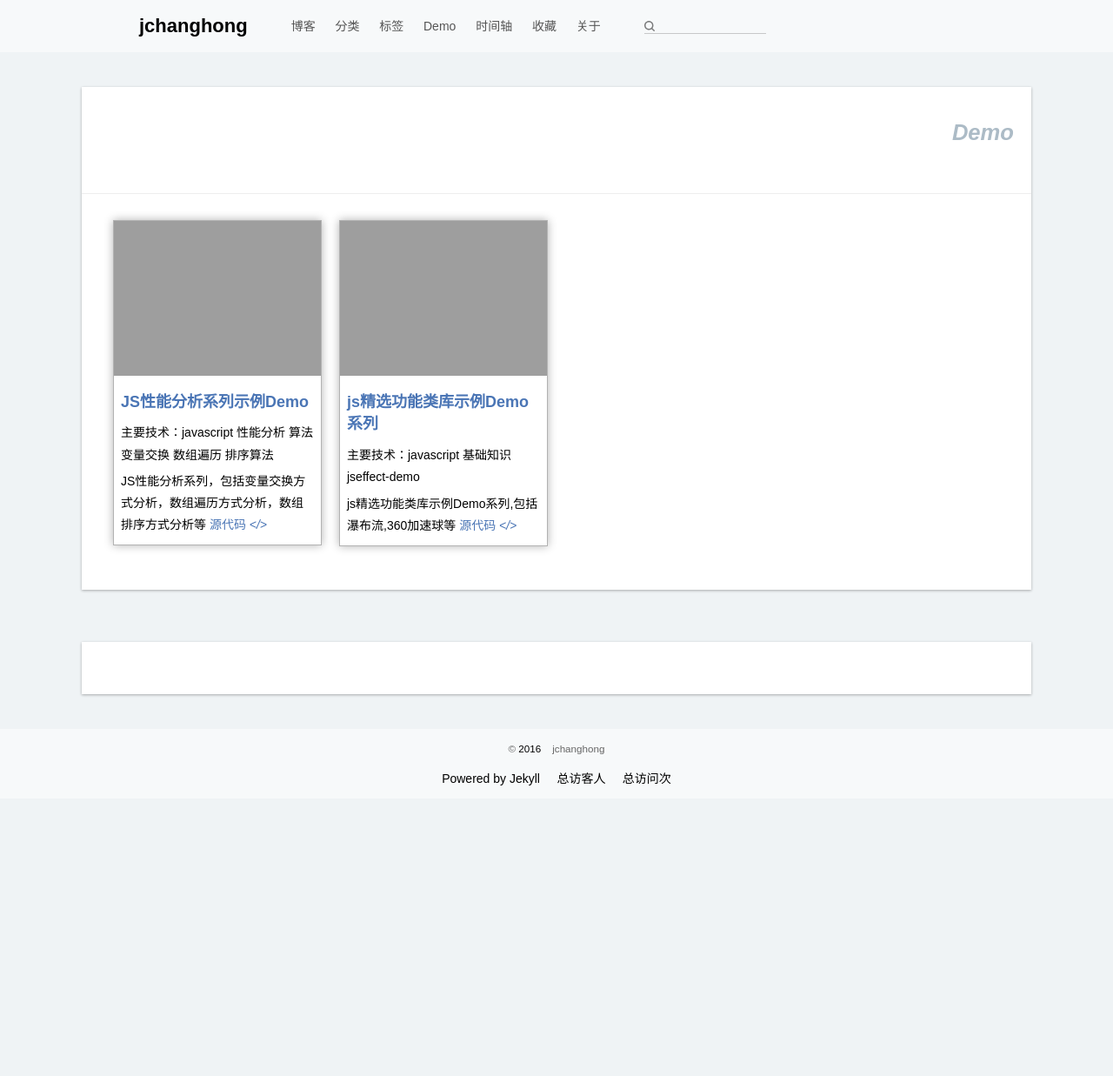
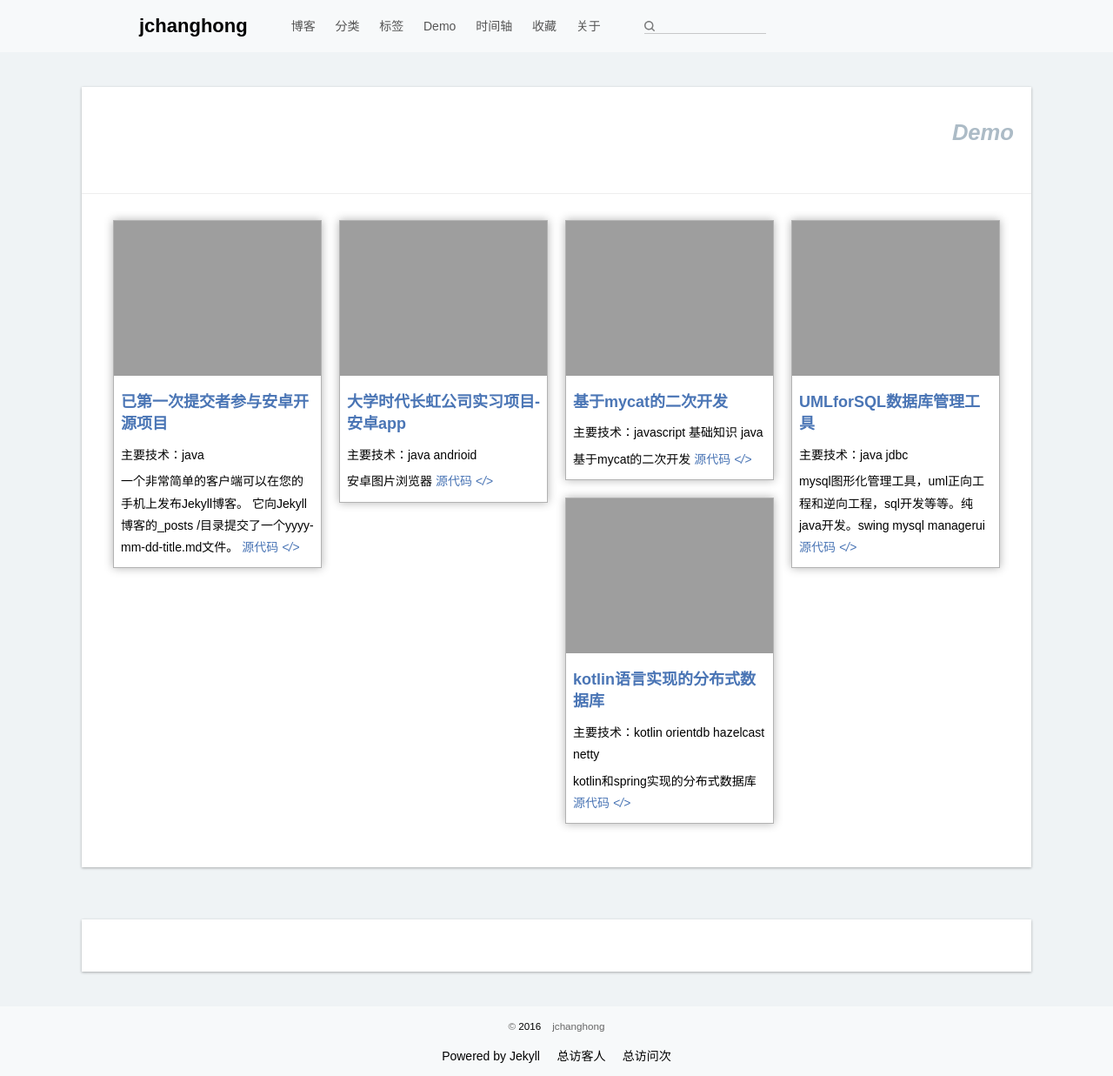
Before and after one commit to jchanghong/jchanghong.github.io, a Jekyll site: the page built from demo/demo.html, in a window 1280 px wide. Shown: the whole page at 87% size. Built offline with Jekyll 4.4.1, drawn with Linux system fonts in a browser that asks for light colours; comment, search, counter and statistics services are not loaded; before the commit the page ends 918 px from its top, so only the background shows below that.

Commit message:
版本2 init

```diff
--- a/_posts/project/2016-11-13-javascript_showDemo.md
+++ b/_posts/project/2016-11-13-javascript_showDemo.md
@@ -1,25 +1,13 @@
 ---
 layout:     post
-title:      js精选功能类库示例Demo系列
+title:      kotlin语言实现的分布式数据库
 category: project
-tags:  javascript
-favour: javascript jseffect-demo
+tags:  kotlin spring
+favour: kotlin
 
-show: https://jchanghong.github.io/jseffect-demo/index.html
-src: https://github.com/jchanghong/jseffect-demo
+show: https://github.com/jchanghong/jsql
+src: https://github.com/jchanghong/jsql
 pic: https://jchanghong.github.io/jseffect-demo/staticresource/waterfallflow/demo_js_waterfallflow_1.png
-technology: javascript 基础知识 jseffect-demo
-description: js精选功能类库示例Demo系列,包括瀑布流,360加速球等
+technology: kotlin orientdb hazelcast netty
+description: kotlin和spring实现的分布式数据库
 ---
-
-## 说明
-js精选功能类库示例Demo系列，目前包括:
-
-* [网页瀑布流效果实现的几种方式][]
-
-## Demo传送门
-
-[js精选功能类库示例Demo系列](https://jchanghong.github.io/jseffect-demo/index.html)
-
-
-[网页瀑布流效果实现的几种方式]: https://jchanghong.github.io/2016/11/13/waterflowEffect.html
--- /dev/null
+++ b/_posts/project/2016-11-13-javascript_showDemo2.md
@@ -0,0 +1,13 @@
+---
+layout:     post
+title:      UMLforSQL数据库管理工具
+category: project
+tags:  java jdbc
+favour: java
+
+show: https://github.com/jchanghong/UMLforSQL
+src: https://github.com/jchanghong/UMLforSQL
+pic: https://jchanghong.github.io/jseffect-demo/staticresource/waterfallflow/demo_js_waterfallflow_1.png
+technology: java jdbc
+description: mysql图形化管理工具，uml正向工程和逆向工程，sql开发等等。纯java开发。swing mysql managerui
+---
--- /dev/null
+++ b/_posts/project/2016-11-13-javascript_showDemo3.md
@@ -0,0 +1,13 @@
+---
+layout:     post
+title:      基于mycat的二次开发
+category: project
+tags:  java javascript
+favour: javascript
+
+show: https://github.com/jchanghong/Mycat2
+src: https://github.com/jchanghong/Mycat2
+pic: https://jchanghong.github.io/jseffect-demo/staticresource/waterfallflow/demo_js_waterfallflow_1.png
+technology: javascript 基础知识 java
+description:   基于mycat的二次开发
+---
--- /dev/null
+++ b/_posts/project/2016-11-13-javascript_showDemo5.md
@@ -0,0 +1,13 @@
+---
+layout:     post
+title:      大学时代长虹公司实习项目-安卓app
+category: project
+tags:  java
+favour: java
+
+show: https://github.com/jchanghong/changhong_Practice
+src: https://github.com/jchanghong/changhong_Practice
+pic: https://jchanghong.github.io/jseffect-demo/staticresource/waterfallflow/demo_js_waterfallflow_1.png
+technology: java andrioid
+description: 安卓图片浏览器
+---
--- /dev/null
+++ b/_posts/project/2016-11-13-javascript_showDemo6.md
@@ -0,0 +1,15 @@
+---
+layout:     post
+title:      已第一次提交者参与安卓开源项目
+category: project
+tags:  android
+favour: android
+
+show: https://github.com/tsangiotis/JekyllForAndroid
+src: https://github.com/tsangiotis/JekyllForAndroid
+pic: https://jchanghong.github.io/jseffect-demo/staticresource/waterfallflow/demo_js_waterfallflow_1.png
+technology: java
+description: 一个非常简单的客户端可以在您的手机上发布Jekyll博客。
+
+             它向Jekyll博客的_posts /目录提交了一个yyyy-mm-dd-title.md文件。
+---
--- a/_posts/project/2016-11-21-baseKnowlenge_javascriptPerformanceAnalysis.md
+++ /dev/null
@@ -1,29 +0,0 @@
----
-layout:     post
-title:      JS性能分析系列示例Demo
-category: project
-tags:  javascript 基础知识 性能分析 变量交换
-favour: javascript 性能分析
-
-show: https://jchanghong.github.io/jsPerformanceAnalysis/index.html
-src: https://github.com/jchanghong/jsPerformanceAnalysis
-pic: https://jchanghong.github.io/jsPerformanceAnalysis/staticresource/performanceAnalysis/demo_js_performanceAnalysis_jsexchangevalue_2.png
-technology: javascript 性能分析 算法 变量交换 数组遍历 排序算法
-description: JS性能分析系列，包括变量交换方式分析，数组遍历方式分析，数组排序方式分析等
----
-
-## 说明
-js性能分析系列Demo，目前包括:
-
-* [JS几种变量交换方式以及性能分析对比][]
-* [JS几种数组遍历方式以及性能分析对比][]
-* [排序算法之桶排序的深入理解以及性能分析][]
-
-## Demo传送门
-
-[JS性能分析系列Demo](https://jchanghong.github.io/jsPerformanceAnalysis/index.html)
-
-
-[JS几种变量交换方式以及性能分析对比]: https://jchanghong.github.io/2016/11/21/baseKnowlenge_javascript_exchangeValue.html
-[JS几种数组遍历方式以及性能分析对比]: https://jchanghong.github.io/2016/11/25/baseKnowlenge_javascript_jsarrayGoThrough.html
-[排序算法之桶排序的深入理解以及性能分析]: https://jchanghong.github.io/2016/12/03/baseKnowlenge_algorithm_sort_bucketSort.html
```
